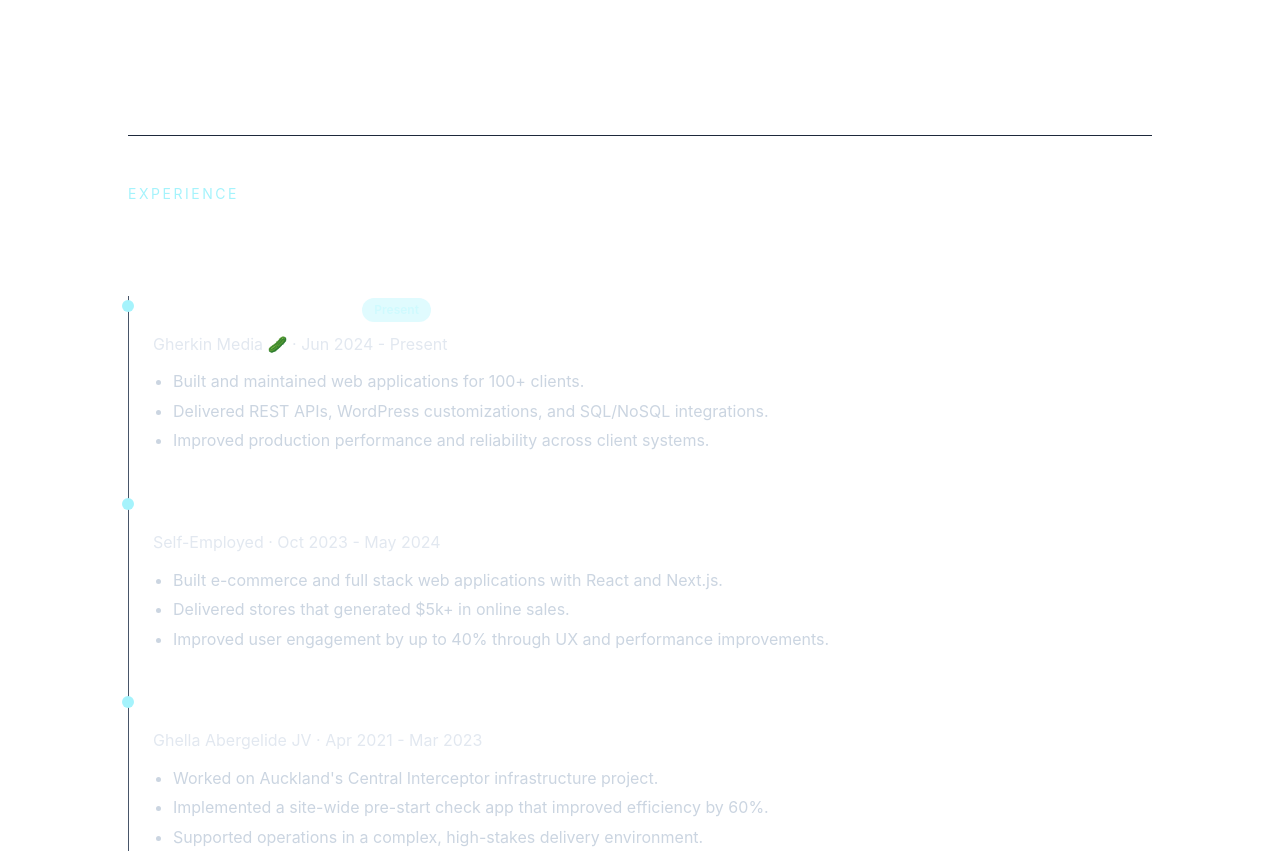
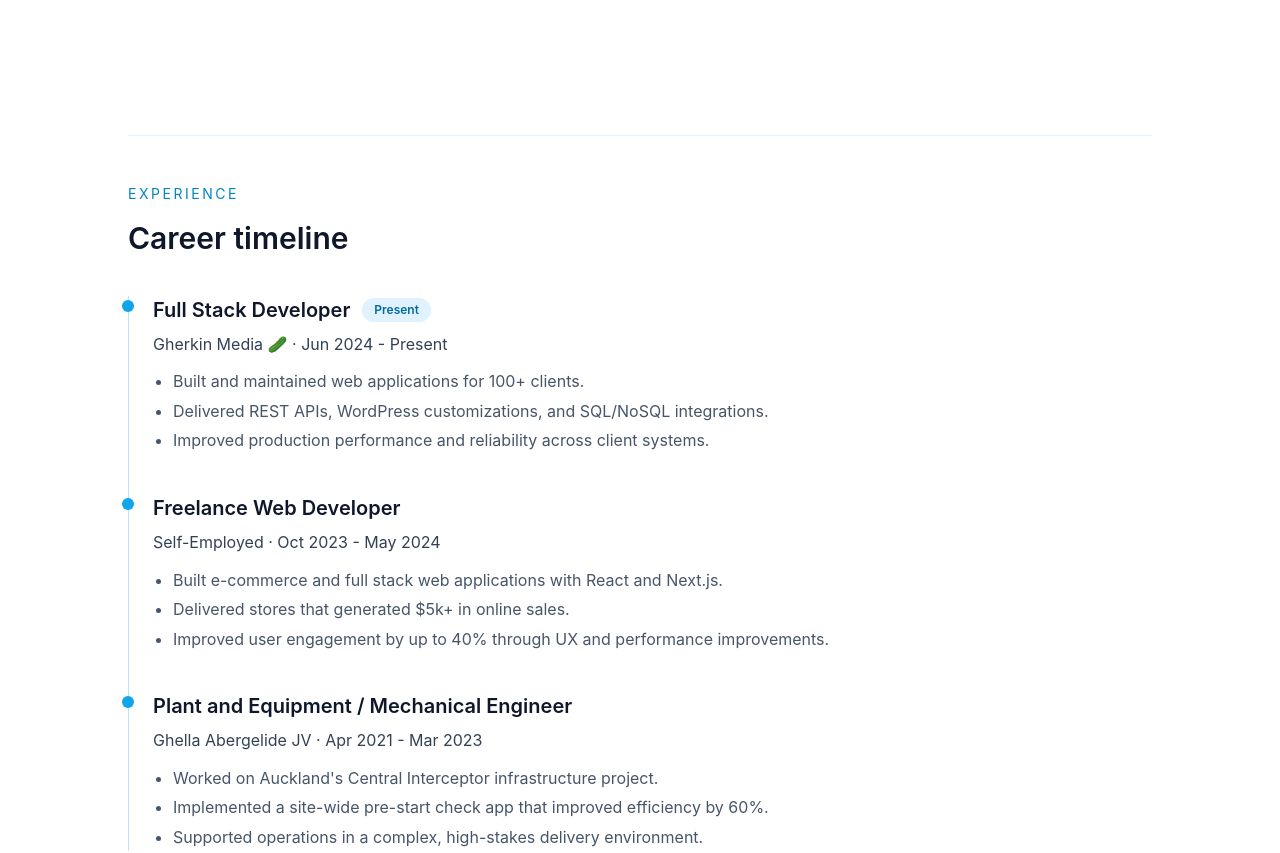
Before and after one commit to rorense/ryan-portfolio, a React (Vite) app: page / in a window 1280 px wide. Shown: the part 3040-3893 px from the top of the page. Built offline with nearby package versions, Linux system fonts and the light colour scheme.

Commit message:
FEATURE: site styling improvements

```diff
--- a/src/components/sections/Experience.tsx
+++ b/src/components/sections/Experience.tsx
@@ -12,25 +12,25 @@ export function Experience() {
         initial={{ opacity: 0, y: 30 }}
         animate={isInView ? { opacity: 1, y: 0 } : {}}
         transition={{ duration: 0.5, ease: 'easeOut' }}
-        className="mx-auto max-w-5xl border-t border-slate-800 pt-12"
+        className="mx-auto max-w-5xl border-t border-sky-100 pt-12"
       >
-        <p className="text-sm uppercase tracking-[0.18em] text-cyan-200">Experience</p>
-        <h2 className="mt-4 text-3xl font-semibold text-white">Career timeline</h2>
-        <div className="mt-10 border-l border-slate-600 pl-6">
+        <p className="text-sm uppercase tracking-[0.18em] text-sky-600">Experience</p>
+        <h2 className="mt-4 text-3xl font-semibold text-slate-900">Career timeline</h2>
+        <div className="mt-10 border-l border-sky-200 pl-6">
           {experience.map((entry) => (
             <article key={`${entry.company}-${entry.period}`} className="relative mb-10 last:mb-0">
-              <span className="absolute -left-[31px] top-1 h-3 w-3 rounded-full bg-cyan-200" />
+              <span className="absolute -left-[31px] top-1 h-3 w-3 rounded-full bg-sky-500" />
               <div className="flex flex-wrap items-center gap-3">
-                <h3 className="text-xl font-semibold text-white">{entry.role}</h3>
+                <h3 className="text-xl font-semibold text-slate-900">{entry.role}</h3>
                 {entry.current && (
-                  <span className="rounded-full bg-cyan-300/20 px-3 py-1 text-xs font-semibold text-cyan-100">
+                  <span className="rounded-full bg-sky-100 px-3 py-1 text-xs font-semibold text-sky-700">
                     Present
                   </span>
                 )}
               </div>
-              <p className="mt-2 text-slate-200">
+              <p className="mt-2 text-slate-700">
                 {entry.companyUrl ? (
-                  <a href={entry.companyUrl} target="_blank" rel="noreferrer" className="hover:text-cyan-100">
+                  <a href={entry.companyUrl} target="_blank" rel="noreferrer" className="hover:text-sky-700">
                     {entry.company}
                     {entry.emoji ? ` ${entry.emoji}` : ''}
                   </a>
@@ -39,7 +39,7 @@ export function Experience() {
                 )}{' '}
                 · {entry.period}
               </p>
-              <ul className="mt-3 list-disc space-y-1 pl-5 text-slate-300">
+              <ul className="mt-3 list-disc space-y-1 pl-5 text-slate-600">
                 {entry.highlights.map((highlight) => (
                   <li key={highlight}>{highlight}</li>
                 ))}
```
